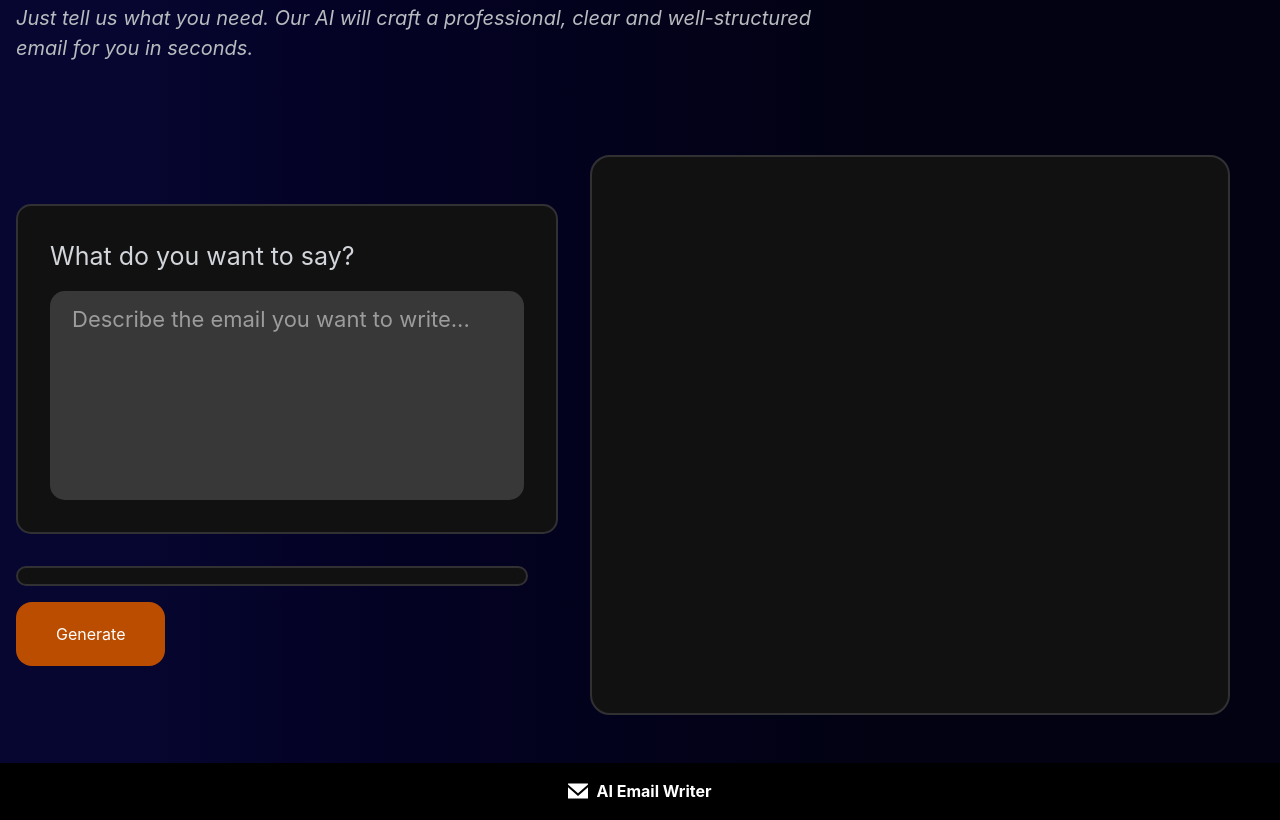
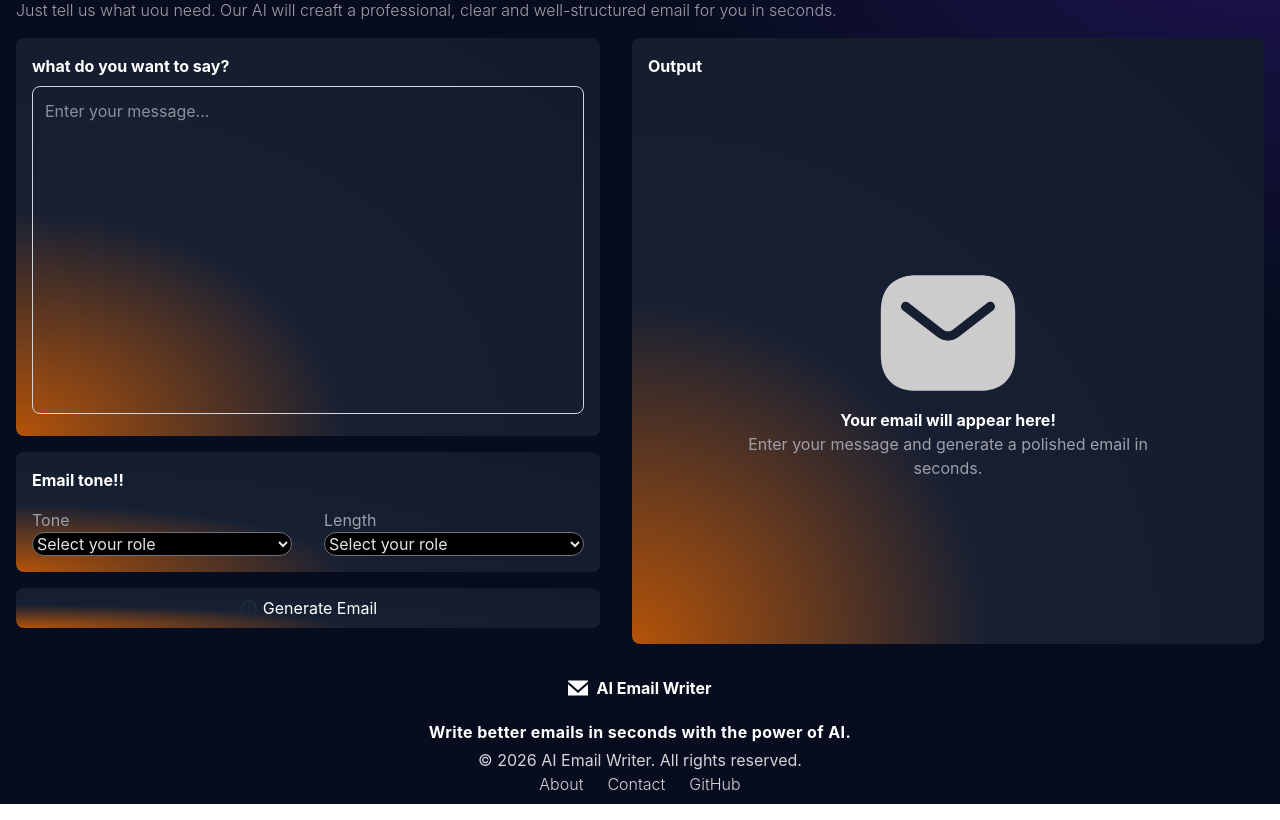
Before and after one commit to Aadij003/AI_Email_Writer, a website: page frontend/index.html in a window 1280 px wide. Shown: the part 162-982 px from the top of the page. Drawn offline with Linux system fonts and the light colour scheme.

Commit message:
reDesign

```diff
--- a/frontend/index.html
+++ b/frontend/index.html
@@ -6,9 +6,9 @@
     <title>Mail Generator</title>
     <link rel="stylesheet" href="./src/output.css">
 </head>
-<body class=" bg-[#060630] bg-[linear-gradient(90deg,rgba(6,6,48,1)_11%,rgba(4,2,38,1)_24%,rgba(2,2,18,1)_71%)] text-white">
+<body class="min-h-screen bg-[radial-gradient(ellipse_at_top_right,_#21145A_0%,_#070D1F_35%,_#070D1F_100%)] text-white">
 
-    <header class="h-[10vh]  relative top-0  flex justify-between items-center px-6
+    <header class="h-[10vh]  flex justify-between items-center px-6
      bg-black text-white
       md:h-[12vh] md:px-8">
 <h1 class=" text-2xl md:text-3xl cursor-pointer font-bold">Dom<span class="bg-gradient-to-r from-[#6366F1] to-[#A855F7] bg-clip-text text-transparent">Ai</span>L</h1>
@@ -21,78 +21,109 @@
 </ul>
 </header>
 
-<main class=" ml-4">
 
+<main class="mb-8">
 
-    <div class="  mb-15 text-[18px] md:text-[20px]">
-
-        <div class="text-[#8cc1ed] mb-4 font-bold  italic  text-[35px]  ">
-  <p >Create Professional Emails</p>
+    <div class="ml-4 mr-4">
+        <h1 class=" text-3xl md:text-4xl  font-bold bg-gradient-to-r from-cyan-400 via-blue-500 to-indigo-500 bg-clip-text text-transparent mt-2 mb-4">Create Professional Emails</h1>
+        <p class="font-light text-zinc-400">Just tell us what uou need. Our AI will creaft a professional, clear and well-structured email for you in seconds.</p>
     </div>
-
-    <div  class="text-[#b8bcbf] italic  ">
-  <p>Just tell us what you need. Our AI will craft a professional, clear and well-structured
-    <br>
-     email for you in seconds.</p>
-     </div>
-  </div>
-
-
-    <!-- Main Box -->
-    <div class="flex mr-5     items-center   ">
-
-
-       <div class="  ">
-
-            <!-- input box -->
-    <div class=" mb-8 bg-[#111112] rounded-[15px]  border-[#313033] border-[2px] border-solid">
 
 
 
 
-        <div class="flex  items-center m-8">
+    <div class="md:flex ">
 
+    <div>
 
-            <div class="text-[#d2d5d9]    text-[25px]  " >
+    <div class=" mt-4 p-4  ml-4 mr-4 rounded-lg bg-[radial-gradient(ellipse_at_bottom_left,_#B45309_0%,_#172033_40%,_#080B15_250%)]">
+        <h1 class="pb-2 font-bold">what do you want to say?</h1>
+<div>
+<textarea
+  placeholder="Enter your message..."
 
-                <p class="mb-4" >What do you want to say?</p>
+  class="w-full h-82 p-3
 
-
-
-            <div class="    md:w-[37vw]  rounded-[15px] bg-[#383838] ">
-
-                <textarea class=" border-none text-[#ffffff]  text-[22px] p-[22px] pt-[12px] resize-none mb-8" placeholder="Describe the email you want to write..." rows="4.5" cols="40 " ></textarea>
-            </div>
-
-            </div>
-
+     border border-gray-300 rounded-lg
+         resize-none focus:outline-none focus:ring-0 focus:border-gray-300  "
+></textarea>
 
 </div>
 
     </div>
 
-    <!-- select tone -->
+    <div class="mb-4">
+    <div class=" mt-4 p-4  ml-4 mr-4 rounded-lg bg-[radial-gradient(ellipse_at_bottom_left,_#B45309_0%,_#172033_40%,_#080B15_250%)]" >
+
+        <h1 class="font-bold">Email tone!!</h1>
+
+        <div class="flex mt-4 text-zinc-400 ">
+        <div class="">
             <div>
+            <label for="tone">Tone</label></div>
+            <select name="" id="" class="border-1 border-zinc-500 w-[260px] rounded-2xl cursor-pointer focus:outline-none  bg-black text-zinc-200 ">
+                <option value="" disabled selected>Select your role</option>
+                <option value="" class="">Professional</option>
+                <option value="">friendly</option>
+                <option value="">vla</option>
+                <option value="">vlaa</option>
+            </select>
+        </div>
 
-    <div class="mb-4">
-
-     <div class=" h-[20px]  md:w-[40vw] bg-[#111112] rounded-[15px] border-[#313033] border-[2px] border-solid"></div>
+         <div class="ml-8 ">
+            <div>
+            <label for="Length" >Length</label></div>
+            <select name="" id="" class="border-1 border-zinc-500 w-[260px] rounded-2xl bg-black cursor-pointer text-zinc-200 focus:outline-none ">
+                <option value="" disabled selected>Select your role</option>
+                <option value="">long</option>
+                <option value="">middle</option>
+                <option value="">short</option>
+                <option value="">vlaa</option>
+            </select>
+        </div>
+            </div>
 
 
 
 
     </div>
+</div>
 
+    <div class="ml-4  mr-4">
+    <button class="flex items-center justify-center  p-2 w-full rounded-lg bg-[radial-gradient(ellipse_at_bottom_left,_#B45309_0%,_#172033_40%,_#080B15_250%)] hover:bg-[radial-gradient(ellipse_at_bottom_left,_#B45309_20%,_#172033_60%,_#080B15_250%)] cursor-pointer hover:text-zinc-300"
+    ><svg class="flex items-center text-gray-800 dark:text-white" aria-hidden="true" xmlns="http://www.w3.org/2000/svg" width="20" height="20" fill="none" viewBox="0 0 24 24">
+  <path stroke="currentColor" stroke-linecap="round" stroke-linejoin="round" stroke-width="2" d="M12 18.5A2.493 2.493 0 0 1 7.51 20H7.5a2.468 2.468 0 0 1-2.4-3.154 2.98 2.98 0 0 1-.85-5.274 2.468 2.468 0 0 1 .92-3.182 2.477 2.477 0 0 1 1.876-3.344 2.5 2.5 0 0 1 3.41-1.856A2.5 2.5 0 0 1 12 5.5m0 13v-13m0 13a2.493 2.493 0 0 0 4.49 1.5h.01a2.468 2.468 0 0 0 2.403-3.154 2.98 2.98 0 0 0 .847-5.274 2.468 2.468 0 0 0-.921-3.182 2.477 2.477 0 0 0-1.875-3.344A2.5 2.5 0 0 0 14.5 3 2.5 2.5 0 0 0 12 5.5m-8 5a2.5 2.5 0 0 1 3.48-2.3m-.28 8.551a3 3 0 0 1-2.953-5.185M20 10.5a2.5 2.5 0 0 0-3.481-2.3m.28 8.551a3 3 0 0 0 2.954-5.185"/>
+</svg>
 
-<!-- genrate button -->
-      <div class="">
-
-
- <div class=" flex items-center ">
-    <button class="bg-amber-700 px-10 py-5 rounded-2xl p-5">
-        Generate
+        <span class="ml-1">Generate Email</span>
     </button>
             </div>
+            </div>
+
+<div>
+
+<div class="mt-10   md:mt-4 md:h-full    h-82  ml-4 mr-4 flex flex-col rounded-lg bg-[radial-gradient(ellipse_at_bottom_left,_#B45309_0%,_#172033_40%,_#080B15_250%)]">
+
+    <div class="ml-4 pt-4 ">
+    <h1 class="  font-bold">Output</h1>
+</div>
+
+<div class="ml-4 mt-4 mr-4 px-4 md:ml-20 md:mr-20 flex-1 flex flex-col text-center justify-center items-center">
+
+    <div>
+    <svg xmlns="http://www.w3.org/2000/svg" width="150px" height="150px" viewBox="0 0 24 24" fill="none">
+<g id="style=fill">
+<g id="email">
+<path id="Subtract" fill-rule="evenodd" clip-rule="evenodd" d="M7 2.75C5.38503 2.75 3.92465 3.15363 2.86466 4.1379C1.79462 5.13152 1.25 6.60705 1.25 8.5V15.5C1.25 17.393 1.79462 18.8685 2.86466 19.8621C3.92465 20.8464 5.38503 21.25 7 21.25H17C18.615 21.25 20.0754 20.8464 21.1353 19.8621C22.2054 18.8685 22.75 17.393 22.75 15.5V8.5C22.75 6.60705 22.2054 5.13152 21.1353 4.1379C20.0754 3.15363 18.615 2.75 17 2.75H7ZM19.2285 8.3623C19.5562 8.10904 19.6166 7.63802 19.3633 7.31026C19.1101 6.98249 18.6391 6.9221 18.3113 7.17537L12.7642 11.4616C12.3141 11.8095 11.6858 11.8095 11.2356 11.4616L5.6886 7.17537C5.36083 6.9221 4.88982 6.98249 4.63655 7.31026C4.38328 7.63802 4.44367 8.10904 4.77144 8.3623L10.3185 12.6486C11.3089 13.4138 12.691 13.4138 13.6814 12.6486L19.2285 8.3623Z" fill="#cccccc"/>
+</g>
+</g>
+</svg>
+</div>
+    <h1 class="font-bold">Your email will appear here!</h1>
+    <div>
+    <p class="text-zinc-400">Enter your message and generate a polished email in seconds.</p></div>
+</div>
+
 
 </div>
 
@@ -101,21 +132,11 @@
 
     </div>
 
-        <div class=" m-8 ">
-
-    <!-- output box -->
-    <div class=" mr-8 w-[40vw] md:h-[70vh]  md:w-[50vw]   rounded-[20px] border-[2px] border-[#313033] border-solid   bg-[#111112] h-[70vh] "></div>
-        </div>
-
-</div>
-
-
-
 </main>
 
 
 
-<footer class="bg-black mt-4">
+<footer class="mt-8">
     <div class="flex flex-col justify-center items-center m-4 mb-2 gap-1">
 <div class="flex p-4 ">
    <button>
@@ -157,5 +178,9 @@
 </footer>
 
 
+
+
+
+
 </body>
 </html>
```
Also changed, not shown: frontend/src/output.css, frontend/uiUx/finalUI.jpeg (added), frontend/uiUx/screen.png (deleted). Lines whose indentation alone changed are shown as unchanged.
